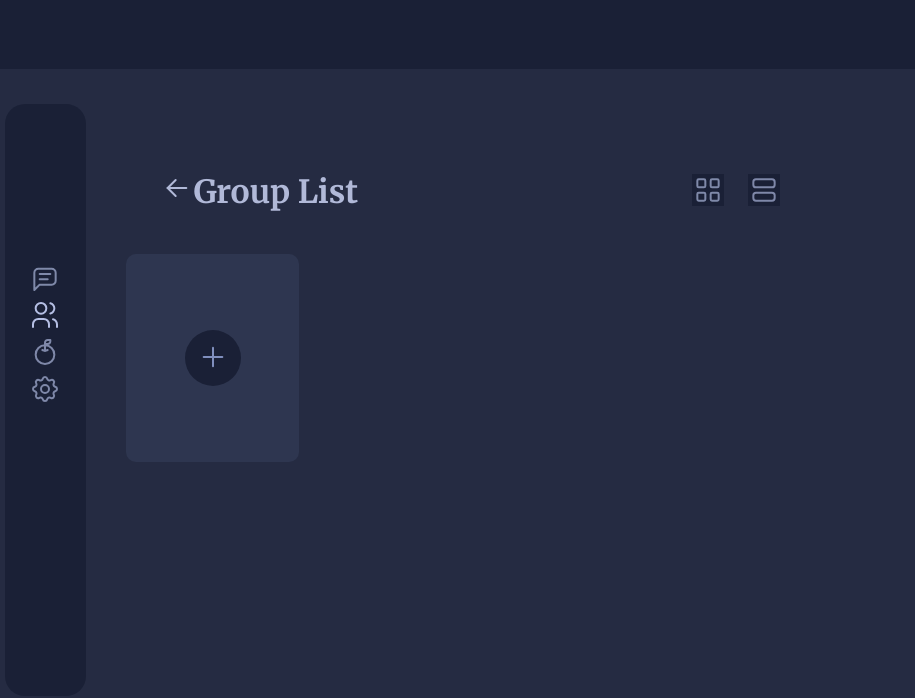
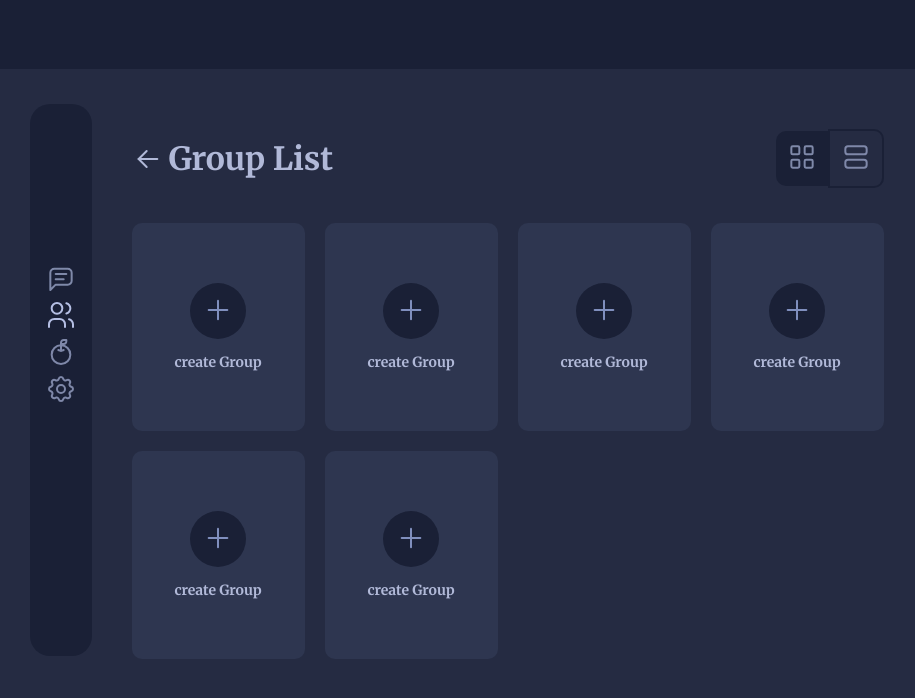
Before and after one commit to hellsu00/group-list, a plain HTML site: page index.html in a window 1280 px wide. Shown: the whole page, without its empty margins (183-1098 px from the left). Drawn offline with Linux system fonts and the light colour scheme; files that its build step writes are made by us from their sources.

Commit message:
create main

```diff
--- a/index.html
+++ b/index.html
@@ -55,6 +55,37 @@
                                         <img src="assets/plus.svg" alt="plus">
                                     </button>
 
+                                    <span>create Group</span>
+                                </div>                                 <div class="create">
+                                    <button>
+                                        <img src="assets/plus.svg" alt="plus">
+                                    </button>
+
+                                    <span>create Group</span>
+                                </div>                                 <div class="create">
+                                    <button>
+                                        <img src="assets/plus.svg" alt="plus">
+                                    </button>
+
+                                    <span>create Group</span>
+                                </div>                                 <div class="create">
+                                    <button>
+                                        <img src="assets/plus.svg" alt="plus">
+                                    </button>
+
+                                    <span>create Group</span>
+                                </div>                                 <div class="create">
+                                    <button>
+                                        <img src="assets/plus.svg" alt="plus">
+                                    </button>
+
+                                    <span>create Group</span>
+                                </div>                                 <div class="create">
+                                    <button>
+                                        <img src="assets/plus.svg" alt="plus">
+                                    </button>
+
+                                    <span>create Group</span>
                                 </div>
                             </div>
                         </main>
--- a/style.css
+++ b/style.css
@@ -8,11 +8,12 @@
   --background: #1a2036;
   --card: #252b42;
   --title: #b1b9d8;
-  --card-bg: #2E3650 ;
+  --bg-create: #2e3650;
 }
 
 body {
   background-color: var(--background);
+  overflow: hidden;
   font-family: "IBM Plex Sans", sans-serif;
 }
 
@@ -30,17 +31,17 @@ body {
   height: 662px;
   border-radius: 25px;
   color: var(--title);
-  font-family: 'Merriweather', serif;
+  font-family: "Merriweather", serif;
 }
 
 .card-container {
   display: flex;
-  padding: 35px 60px 35px 35px;
+  padding: 35px 60px 35px;
 }
 
 .title {
+  align-items: center;
   display: flex;
-  align-items: center:
   gap: 5px;
 }
 
@@ -57,21 +58,14 @@ aside {
   background-color: var(--background);
   gap: 5px;
   width: 88px;
-  height: 592px;
+  height: 552px;
   border-radius: 20px;
-}
-
-aside img {
-width: 100%;
-height: auto;
-max-width: 32px;
-display: block;
 }
 
 aside img:hover {
   background-color: var(--card);
   border-radius: 10px;
-  cursor: pointer;
+  padding: 13px;
 }
 
 .wrapper {
@@ -85,12 +79,11 @@ header {
   display: flex;
   align-items: center;
   justify-content: space-between;
-    padding: 35px;
+  padding-bottom: 35px;
 }
 
-
 .create {
-    background-color: var(--card-bg);
+  background-color: var(--bg-create);
   width: 173px;
   height: 208px;
   border-radius: 10px;
@@ -98,6 +91,7 @@ header {
   flex-direction: column;
   align-items: center;
   justify-content: center;
+  gap: 14px;
 }
 
 .create button {
@@ -106,19 +100,38 @@ header {
   border-radius: 50%;
   width: 56px;
   height: 56px;
+  cursor: pointer;
 }
 
-.switch button{
-    padding: 10px;
-    border-radius: 10px;
-    border: 2px solid var(--background);
+.create span {
+  font-size: 14px;
+  font-weight: 500;
 }
 
-.switch button img:first-child {
-    background-color: var(--background)
+.switch {
+  display: flex;
+  align-items: center;
 }
 
 .switch button {
+  padding: 10px;
   background-color: transparent;
   border: none;
+  cursor: pointer;
 }
+
+.switch button:first-child {
+  border-radius: 10px 0 0 10px;
+  background-color: var(--background);
+}
+
+.switch button:last-child {
+  border-radius: 0 10px 10px 0;
+  border: 2px solid var(--background);
+}
+.group-list {
+  display: grid;
+  grid-template-columns: repeat(4, 1fr);
+  grid-template-rows: repeat(2, 1fr);
+  gap: 20px;
+}
```
Lines whose indentation alone changed are shown as unchanged.
